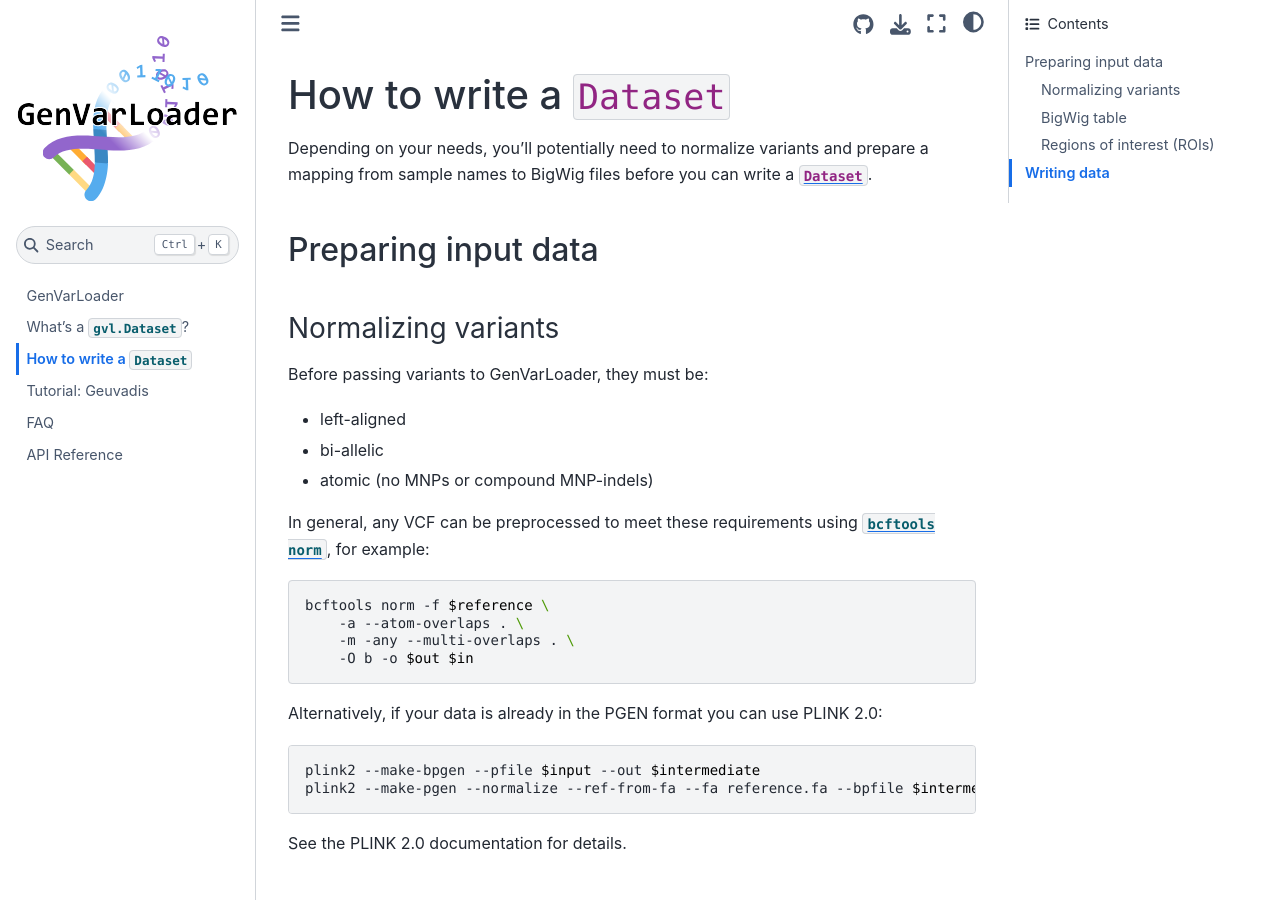
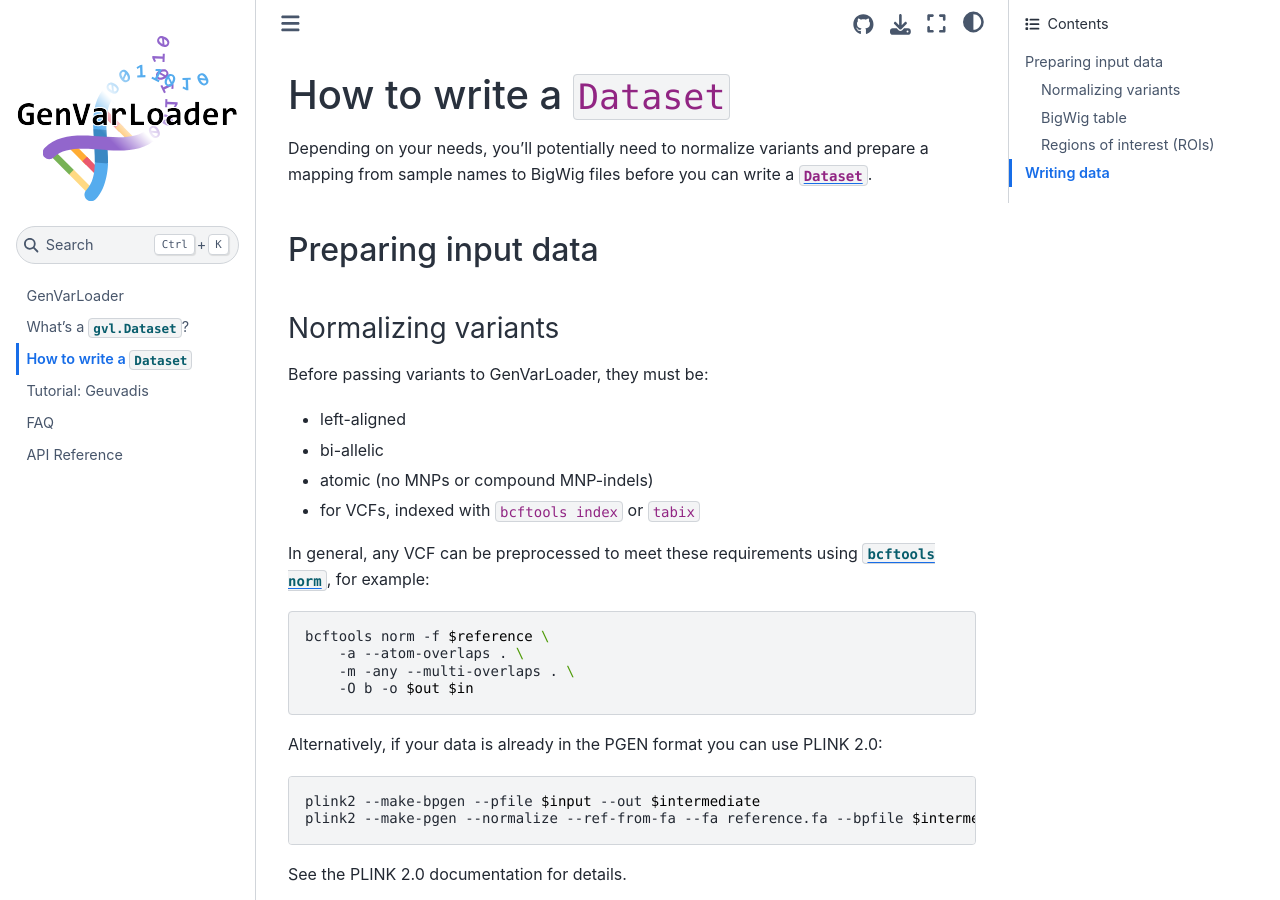
Before and after one commit to mcvickerlab/GenVarLoader, a Sphinx documentation site: the page built from docs/source/write.md, in a window 1280 px wide and 900 px high. Built offline with Sphinx 7.4.7 and the Sphinx Book theme 1.1.4, drawn with Linux system fonts in a browser that asks for light colours; the version number is read from the project's files by our own code.

Commit message:
docs: mention that VCFs must be indexed

```diff
--- a/docs/source/write.md
+++ b/docs/source/write.md
@@ -10,6 +10,7 @@ Before passing variants to GenVarLoader, they must be:
 - left-aligned
 - bi-allelic
 - atomic (no MNPs or compound MNP-indels)
+- for VCFs, indexed with `bcftools index` or `tabix`
 
 In general, any VCF can be preprocessed to meet these requirements using [`bcftools norm`](https://samtools.github.io/bcftools/bcftools.html#norm), for example:
 
```
